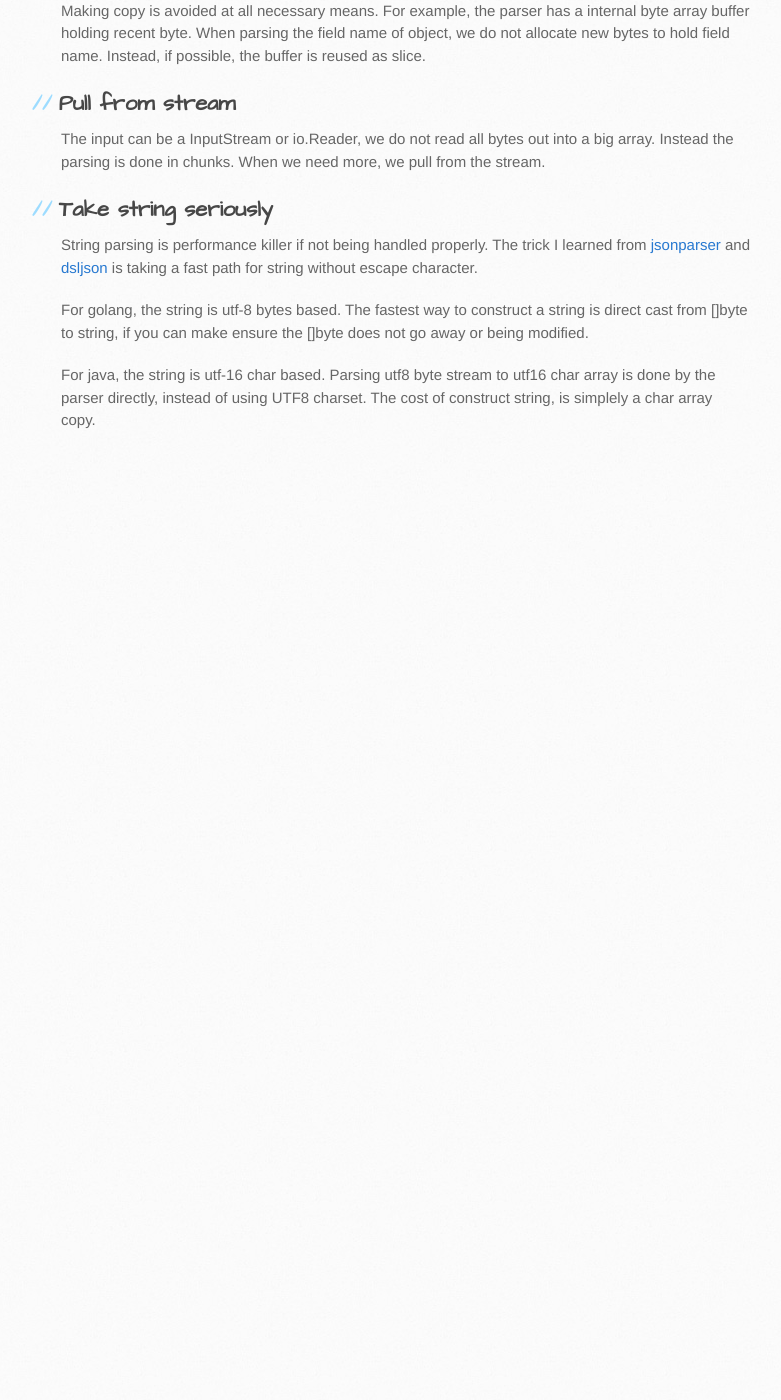
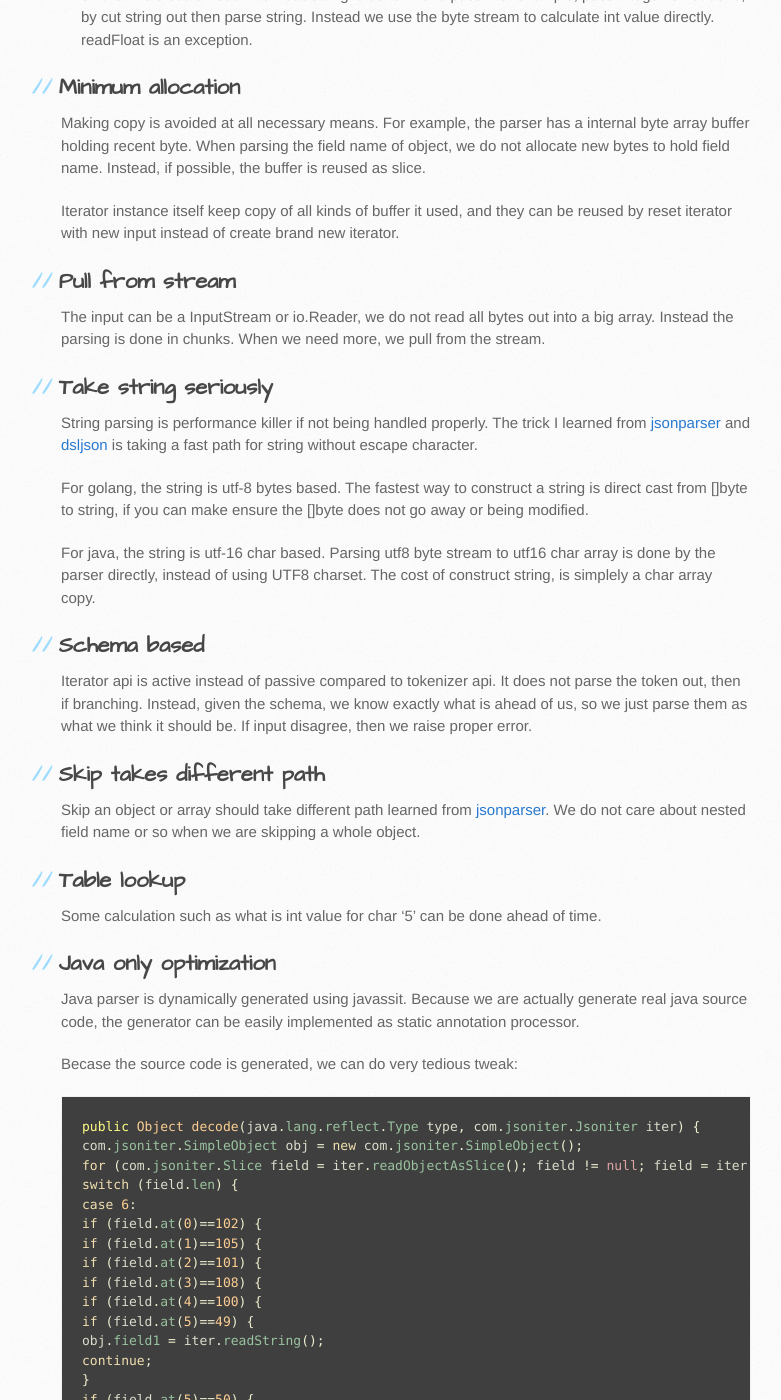
Before and after one commit to json-iterator/json-iterator.github.io, a Jekyll site: the page built from benchmark.md, in a window 1280 px wide and 1400 px high, scrolled down 7676 px. Shown: the whole window, without its empty margins (109-890 px from the left). Built offline with Jekyll 4.4.1, drawn with Linux system fonts in a browser that asks for light colours; comment, search, counter and statistics services are not loaded; before the commit the page ends 8150 px from its top, so only the background shows below that; some of the changed text lies outside the part shown.

Commit message:
Update benchmark.md

````diff
--- a/benchmark.md
+++ b/benchmark.md
@@ -168,6 +168,8 @@ All parsing is done within one pass directly from byte array stream. Single pass
 
 Making copy is avoided at all necessary means. For example, the parser has a internal byte array buffer holding recent byte. When parsing the field name of object, we do not allocate new bytes to hold field name. Instead, if possible, the buffer is reused as slice.
 
+Iterator instance itself keep copy of all kinds of buffer it used, and they can be reused by reset iterator with new input instead of create brand new iterator.
+
 ## Pull from stream
 
 The input can be a InputStream or io.Reader, we do not read all bytes out into a big array. Instead the parsing is done in chunks. When we need more, we pull from the stream.
@@ -180,6 +182,105 @@ For golang, the string is utf-8 bytes based. The fastest way to construct a stri
 
 For java, the string is utf-16 char based. Parsing utf8 byte stream to utf16 char array is done by the parser directly, instead of using UTF8 charset. The cost of construct string, is simplely a char array copy.
 
+## Schema based
+
+Iterator api is active instead of passive compared to tokenizer api. It does not parse the token out, then if branching. Instead, given the schema, we know exactly what is ahead of us, so we just parse them as what we think it should be. If input disagree, then we raise proper error.
+
+## Skip takes different path
+
+Skip an object or array should take different path learned from [jsonparser]. We do not care about nested field name or so when we are skipping a whole object.
+
+## Table lookup
+
+Some calculation such as what is int value for char '5' can be done ahead of time.
+
+## Java only optimization
+
+Java parser is dynamically generated using javassit. Because we are actually generate real java source code, the generator can be easily implemented as static annotation processor.
+
+Becase the source code is generated, we can do very tedious tweak:
+
+```java
+public Object decode(java.lang.reflect.Type type, com.jsoniter.Jsoniter iter) {
+com.jsoniter.SimpleObject obj = new com.jsoniter.SimpleObject();
+for (com.jsoniter.Slice field = iter.readObjectAsSlice(); field != null; field = iter.readObjectAsSlice()) {
+switch (field.len) {
+case 6:
+if (field.at(0)==102) {
+if (field.at(1)==105) {
+if (field.at(2)==101) {
+if (field.at(3)==108) {
+if (field.at(4)==100) {
+if (field.at(5)==49) {
+obj.field1 = iter.readString();
+continue;
+}
+if (field.at(5)==50) {
+obj.field2 = iter.readString();
+continue;
+}
+}
+}
+}
+}
+}
+break;
+}
+iter.skip();
+}
+return obj;
+}
+```
+
+Also this:
+
+```java
+public Object decode(java.lang.reflect.Type type, com.jsoniter.Jsoniter iter) {
+if (!iter.readArray()) {
+return new int[0];
+}
+int a1 = iter.readInt();
+if (!iter.readArray()) {
+return new int[]{ a1 };
+}
+int a2 = iter.readInt();
+if (!iter.readArray()) {
+return new int[]{ a1, a2 };
+}
+int a3 = iter.readInt();
+if (!iter.readArray()) {
+return new int[]{ a1, a2, a3 };
+}
+int a4 = (int) iter.readInt();
+int[] arr = new int[8];
+arr[0] = a1;
+arr[1] = a2;
+arr[2] = a3;
+arr[3] = a4;
+int i = 4;
+while (iter.readArray()) {
+if (i == arr.length) {
+int[] newArr = new int[arr.length * 2];
+System.arraycopy(arr, 0, newArr, 0, arr.length);
+arr = newArr;
+}
+arr[i++] = iter.readInt();
+}
+int[] result = new int[i];
+System.arraycopy(arr, 0, result, 0, i);
+return result;
+}
+```
+
+## Golang only optimization
+
+binding to object is not using reflect api. Instead the raw pointer is taken out of `interface{}`, then cast to proper pointer type to set value. For example:
+
+```go
+*((*int)(ptr)) = iter.ReadInt()
+```
+
+Another optimization is we know how many fields are parsing out for a struct, so we can write the field dispatch differently. For no field, we simplely skip. For one field, if/else is enough. 2~4 fields switch case. 5 or more fields, we fallback to use map based field dispatching.
 
 [jackson]: https://github.com/FasterXML/jackson-databind
 [gson]: https://github.com/google/gson
````
